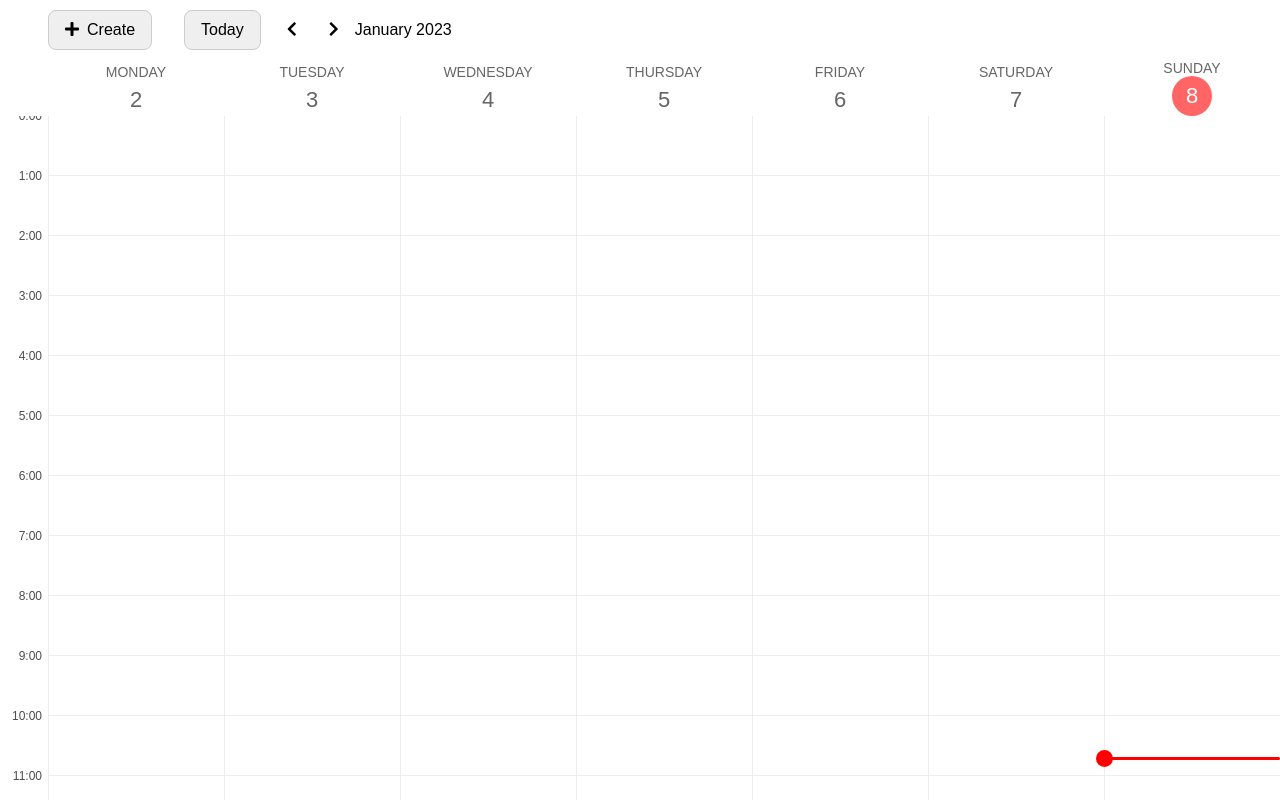
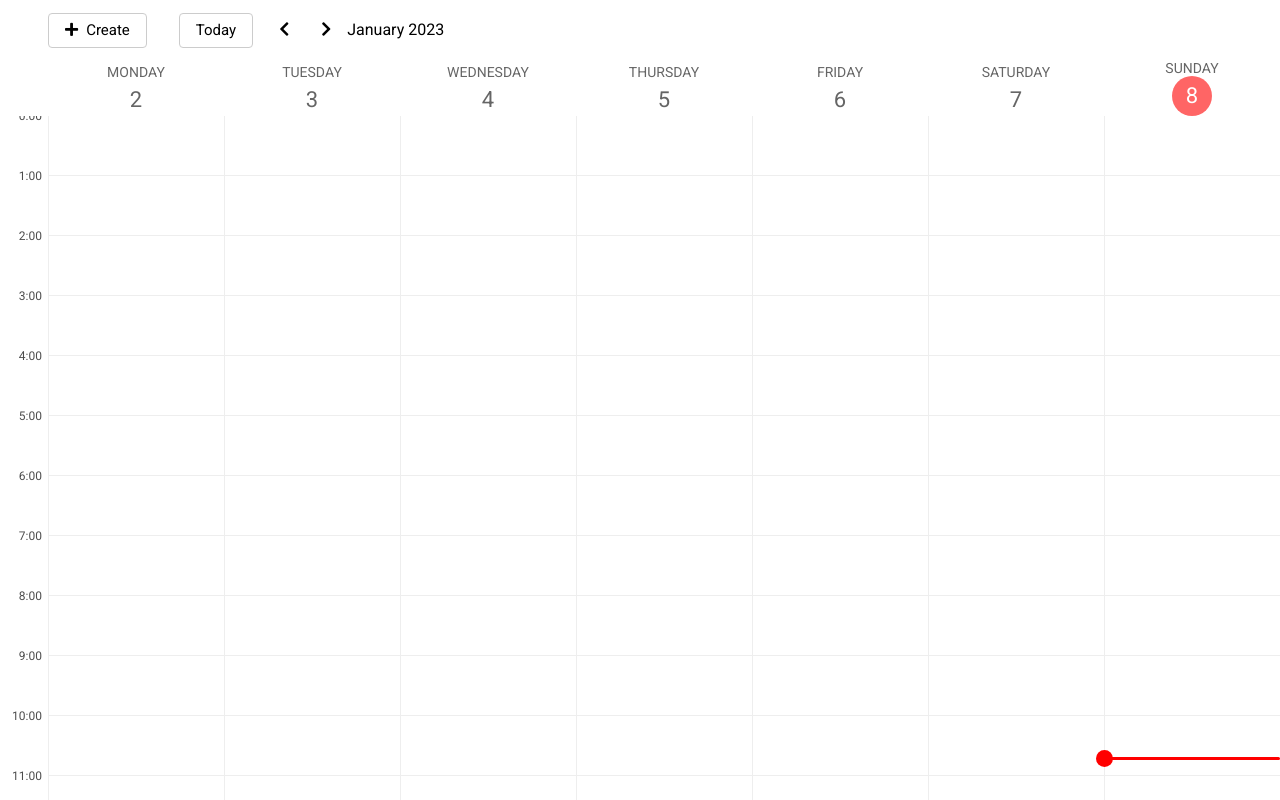
Before and after one commit to ViktorSenyk/google-calendar-react-project, a React (Create React App) app: page / in a window 1280 px wide. Built offline with nearby package versions, Linux system fonts and the light colour scheme.

Commit message:
add displayed event logic

```diff
--- a/src/common.scss
+++ b/src/common.scss
@@ -1,11 +1,12 @@
 .button {
-  height: 40px;
-  border-radius: 8px;
+  height: 35px;
+  border-radius: 4px;
   border: 1px solid #ccc;
   outline: none;
   cursor: pointer;
-  font-size: 16px;
-  font-weight: 500;
+  font-size: 15px;
+  padding-top: 2px;
+  background-color: white;
 }
 
 .icon-button {
--- a/src/components/calendar/Calendar.jsx
+++ b/src/components/calendar/Calendar.jsx
@@ -7,15 +7,19 @@ import Sidebar from '../sidebar/Sidebar';
 import './calendar.scss';
 
 export default function Calendar({ weekStartDate }) {
+  // ======================================= days generator
   const currentWeekRangeInfoGenerator = () => {
     const weekStartDayCopy = weekStartDate.clone();
-    const DaysRangeArr = [weekStartDayCopy.format('DD.MM.YYYY dddd')];
+    const currentWeekInfoArr = [weekStartDayCopy.format('DD.MM.YYYY dddd')];
+
     for (let i = 0; i < 6; i += 1) {
-      DaysRangeArr.push(weekStartDayCopy.add(1, 'd').format('DD.MM.YYYY dddd'));
+      currentWeekInfoArr.push(
+        weekStartDayCopy.add(1, 'd').format('DD.MM.YYYY dddd')
+      );
     }
-    return DaysRangeArr;
+    return currentWeekInfoArr;
   };
-
+  // ======================================= get info from element when was click
   const getInfoFromClick = (e) => {
     if (e.target.dataset.hour)
       console.log({
@@ -27,9 +31,9 @@ export default function Calendar({ weekStartDate }) {
       day: e.target.closest('.calendar__day').dataset.day,
     };
   };
-
+  // ======================================= currentWeekInfo = ['DD.MM.YYYY dddd', 'DD.MM.YYYY dddd' ... + 5]
   const currentWeekInfo = currentWeekRangeInfoGenerator();
-
+  // ======================================= render: Navigation, Sidebar, Week
   return (
     <section className="calendar">
       <Navigation currentWeekInfo={currentWeekInfo} />
--- a/src/components/day/Day.jsx
+++ b/src/components/day/Day.jsx
@@ -4,32 +4,43 @@ import moment from 'moment';
 
 import './day.scss';
 
-export default function Day({ dateInfoInNumbers, events }) {
-  const [top, setTop] = useState(0);
-
+export default function Day({ dateInfoInNumbers, filteredByDayEvents }) {
+  // ======================================= topMarginForLine & setTopMarginForLine = settings for 'red line' (line for current time)
+  const [topMarginForLine, setTopMarginForLine] = useState(0);
+  // ======================================= interval for 'red line' (watch current time & regular update)
   useEffect(() => {
-    let intervalId = setInterval(() => {
+    setInterval(() => {
       const [hours, minutes] = moment().format('H:m').split(':');
-      setTop(Number(hours) * 60 + Number(minutes));
+      setTopMarginForLine(Number(hours) * 60 + Number(minutes));
     }, 1000);
-    // return clearInterval(intervalId)
   }, []);
-
+  // ======================================= hours = [0, 1, 2, ...] (array for hours render)
   const hours = Array(24)
     .fill()
     .map((_, index) => index);
+  // ======================================= render: 'red line' & Hour
   return (
     <div className="calendar__day" data-day={`${dateInfoInNumbers}`}>
+      {/* =======================================  render: 'red line' for current day! */}
       {dateInfoInNumbers === moment().format('DD.MM.YYYY') ? (
-        <div className="currentTimeLine" style={{ top: top + 'px' }}>
+        <div
+          className="currentTimeLine"
+          style={{ top: topMarginForLine + 'px' }}
+        >
           <div className="currentTimeLine__circle" />
         </div>
       ) : null}
+      {/* ======================================= render: Hour */}
       {hours.map((hour) => (
         <Hour
           key={hour}
-          dataHour={hour}
-          events={events.filter((event) => event.start.time === hour)}
+          hourForData={hour}
+          filteredByHourEvents={filteredByDayEvents.filter(
+            (event) => {
+              const [startHour] = event.start.time.split(':');
+              return Number(startHour) === hour;
+            }
+          )}
         />
       ))}
     </div>
--- a/src/components/header/header.scss
+++ b/src/components/header/header.scss
@@ -6,6 +6,7 @@
 }
 
 .create-event-btn {
+  border-radius: 50%;
   padding: 0 16px;
 
   &__icon {
--- a/src/components/hour/Hour.jsx
+++ b/src/components/hour/Hour.jsx
@@ -1,21 +1,22 @@
 import React from 'react';
-import Event from '../event/Event';
+import Minutes from '../minutes/Minutes';
+// import Event from '../event/Event';
 
 import './hour.scss';
 
-export default function Hour({ dataHour, events }) {
+export default function Hour({ hourForData, filteredByHourEvents }) {
   return (
-    <div className="calendar__time-slot" data-hour={dataHour}>
-      {events.map((event) =>
-        event.start.time === dataHour ? (
-          <Event
-            key={event.id}
-            height={(event.end.time - event.start.time) * 60}
-            title={event.title}
-            time={`${event.start.time}:00 - ${event.end.time}:00`}
-          />
-        ) : null
-      )}
+    <div className="calendar__time-slot" data-hour={hourForData}>
+      {[0, 15, 30, 45].map((minutesForData) => (
+        <Minutes
+          key={minutesForData}
+          minutesForData={minutesForData}
+          filteredByMinutesEvents={filteredByHourEvents.filter((event) => {
+            const [, minutes] = event.start.time.split(':');
+            return Number(minutes) === minutesForData;
+          })}
+        />
+      ))}
     </div>
   );
 }
--- /dev/null
+++ b/src/components/minutes/Minutes.jsx
@@ -0,0 +1,27 @@
+import React from 'react';
+import Event from '../event/Event';
+
+import './minutes.scss';
+
+export default function Minutes({ minutesForData, filteredByMinutesEvents }) {
+  return (
+    <div className="minutes" data-minutes={minutesForData}>
+      {filteredByMinutesEvents.map((event) => {
+        const [startHours, startMinutes] = event.start.time.split(':');
+        const [endHours, endMinutes] = event.end.time.split(':');
+        // ======================================= heightForEvent = number(height for event)
+        const heightForEvent =
+          (Number(endHours) - Number(startHours)) * 60 +
+          (Number(endMinutes) - Number(startMinutes));
+        return (
+          <Event
+            key={event.id}
+            height={heightForEvent}
+            title={event.title}
+            time={`${event.start.time} - ${event.end.time}`}
+          />
+        );
+      })}
+    </div>
+  );
+}
--- /dev/null
+++ b/src/components/minutes/minutes.scss
@@ -0,0 +1,4 @@
+.minutes {
+    width: 100%;
+    height: 25%;
+}
--- a/src/components/week/Week.jsx
+++ b/src/components/week/Week.jsx
@@ -5,14 +5,16 @@ import events from '../../gateway/events';
 import './week.scss';
 
 export default function Week({ currentWeekInfo }) {
+  // ======================================= currentWeekInfo = ['DD.MM.YYYY dddd', 'DD.MM.YYYY dddd' ... + 5]
   return currentWeekInfo.map((day) => {
+    // ======================================= dateInfoInNumbers = 'DD.MM.YYYY' ('10.01.2023')
     const [dateInfoInNumbers] = day.split(' ');
-
+    // ======================================= render: Day
     return (
       <Day
         key={dateInfoInNumbers}
         dateInfoInNumbers={dateInfoInNumbers}
-        events={events.filter((event) => event.start.day === dateInfoInNumbers)}
+        filteredByDayEvents={events.filter((event) => event.start.day === dateInfoInNumbers)}
       />
     );
   });
--- a/src/gateway/events.js
+++ b/src/gateway/events.js
@@ -3,36 +3,29 @@ const events = [
     id: 1,
     title: 'Go to the gym',
     description: 'some text here',
-    start: { day: '12.01.2023', time: 8 },
-    end: { day: '12.01.2023', time: 12 },
+    start: { day: '12.01.2023', time: '08:15' },
+    end: { day: '12.01.2023', time: '12:30' },
   },
   {
     id: 2,
     title: 'Go to the walk',
     description: 'some text here',
-    start: { day: '13.01.2023', time: 2 },
-    end: { day: '13.01.2023', time: 5 },
+    start: { day: '13.01.2023', time: '02:45' },
+    end: { day: '13.01.2023', time: '05:00' },
   },
   {
     id: 3,
-    title: 'Go to museum',
+    title: 'Second',
     description: 'some text here',
-    start: { day: '14.01.2023', time: 0 },
-    end: { day: '14.01.2023', time: 2 },
+    start: { day: '12.01.2023', time: '16:30' },
+    end: { day: '12.01.2023', time: '17:30' },
   },
   {
     id: 4,
-    title: 'Go to museum',
-    description: 'some text here',
-    start: { day: '09.02.2023', time: 0 },
-    end: { day: '09.02.2023', time: 2 },
-  },
-  {
-    id: 5,
-    title: 'Go to past',
-    description: 'some text here',
-    start: { day: '20.12.2022', time: 1 },
-    end: { day: '20.12.2022', time: 22 },
+    title: 'English Lesson',
+    description: '.......',
+    start: { day: '11.01.2023', time: '16:00' },
+    end: { day: '11.01.2023', time: '17:30' },
   },
 ];
 
--- a/src/index.scss
+++ b/src/index.scss
@@ -1,7 +1,9 @@
+@import url('https://fonts.googleapis.com/css2?family=Roboto&display=swap');
+
 * {
   box-sizing: border-box;
 }
 
 body {
-  font-family: Arial, Helvetica, sans-serif;
+  font-family: 'Roboto', sans-serif;
 }
```
